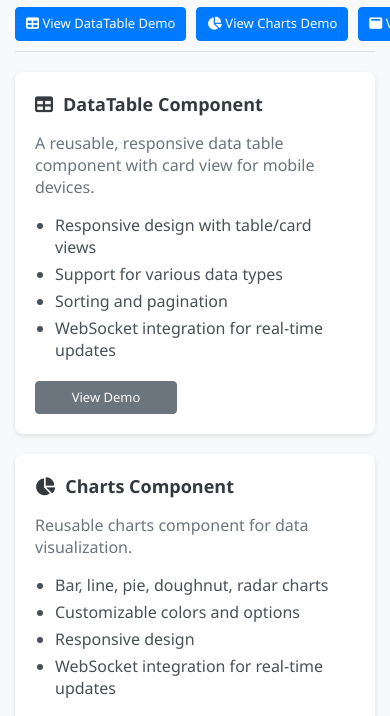
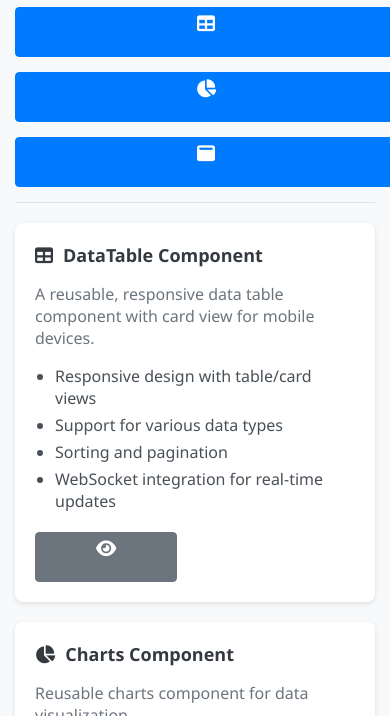
Before and after one commit to richsduk/claims-hive, a website: page index.html in a window 390 px wide. Shown: the part 116-832 px from the top of the page. Drawn offline with nearby package versions, Linux system fonts and the light colour scheme.

Commit message:
Improve responsive layout: Fix content header layout for desktop and mobile views, update button styling for better mobile experience

```diff
--- a/components/layout.css
+++ b/components/layout.css
@@ -279,15 +279,14 @@ body {
 
 .content-header {
     display: flex;
-    justify-content: space-between;
-    align-items: center;
+    flex-direction: column;
     margin-bottom: 20px;
     padding-bottom: 10px;
     border-bottom: 1px solid #dee2e6;
 }
 
 .content-header h1 {
-    margin: 0;
+    margin: 0 0 15px 0;
     font-size: 1.75rem;
     color: #343a40;
 }
@@ -295,11 +294,35 @@ body {
 .actions {
     display: flex;
     gap: 10px;
+    flex-wrap: wrap;
+}
+
+/* Desktop layout for content header */
+@media (min-width: 769px) {
+    .actions {
+        flex-direction: row;
+    }
+}
+
+/* Mobile layout for content header */
+@media (max-width: 768px) {
+    .actions {
+        flex-direction: column;
+        width: 100%;
+    }
+
+    .actions .btn,
+    .actions a.btn {
+        width: 100%;
+        margin-bottom: 5px;
+    }
 }
 
 /* Buttons */
 .btn {
-    display: inline-block;
+    display: inline-flex;
+    align-items: center;
+    justify-content: center;
     font-weight: 400;
     text-align: center;
     white-space: nowrap;
@@ -313,6 +336,30 @@ body {
     transition: color 0.15s ease-in-out, background-color 0.15s ease-in-out, border-color 0.15s ease-in-out, box-shadow 0.15s ease-in-out;
     cursor: pointer;
     text-decoration: none;
+    gap: 5px; /* Space between icon and text */
+}
+
+/* Ensure all buttons have an icon */
+.btn i {
+    font-size: 16px; /* Slightly larger icons for better visibility */
+}
+
+/* Responsive behavior for buttons */
+@media (max-width: 768px) {
+    .btn {
+        padding: 0.375rem; /* Reduce padding for icon-only buttons */
+        min-width: 36px; /* Ensure minimum width for touch targets */
+        min-height: 36px; /* Ensure minimum height for touch targets */
+    }
+
+    .btn span {
+        display: none; /* Hide text on mobile */
+    }
+
+    .btn i {
+        margin: 0; /* Remove any margin when text is hidden */
+        font-size: 18px; /* Slightly larger icons on mobile */
+    }
 }
 
 .btn:focus, .btn:hover {
--- a/components/layout.js
+++ b/components/layout.js
@@ -491,23 +491,36 @@ export default class Layout {
         const contentHeader = document.createElement('div');
         contentHeader.className = 'content-header';
 
-        let actionsHtml = '';
+        // Create title element
+        const titleElement = document.createElement('h1');
+        titleElement.textContent = title;
+        contentHeader.appendChild(titleElement);
+
+        // Create actions container if there are actions
         if (actions && actions.length > 0) {
-            actionsHtml = `
-                <div class="actions">
-                    ${actions.map(action => `
-                        <a href="#" class="btn btn-primary header-nav-link" data-target-menu-id="${action.targetMenuId}">
-                            <i class="${action.icon}"></i> ${action.text}
-                        </a>
-                    `).join('')}
-                </div>
-            `;
+            const actionsContainer = document.createElement('div');
+            actionsContainer.className = 'actions';
+
+            // Add each action button
+            actions.forEach(action => {
+                const actionLink = document.createElement('a');
+                actionLink.href = '#';
+                actionLink.className = 'btn btn-primary header-nav-link';
+                actionLink.dataset.targetMenuId = action.targetMenuId;
+
+                const icon = document.createElement('i');
+                icon.className = action.icon;
+                actionLink.appendChild(icon);
+
+                const textSpan = document.createElement('span');
+                textSpan.textContent = ' ' + action.text;
+                actionLink.appendChild(textSpan);
+
+                actionsContainer.appendChild(actionLink);
+            });
+
+            contentHeader.appendChild(actionsContainer);
         }
-
-        contentHeader.innerHTML = `
-            <h1>${title}</h1>
-            ${actionsHtml}
-        `;
 
         // Prepend the header to the content area
         this.contentArea.prepend(contentHeader);
--- a/index.html
+++ b/index.html
@@ -136,7 +136,7 @@
                     <li>Sorting and pagination</li>
                     <li>WebSocket integration for real-time updates</li>
                 </ul>
-                <a href="#" class="btn btn-secondary home-nav-link" data-target-menu-id="menu-datatable-demo">View Demo</a>
+                <a href="#" class="btn btn-secondary home-nav-link" data-target-menu-id="menu-datatable-demo"><i class="fas fa-eye"></i> <span>View Demo</span></a>
             </div>
 
             <div class="component-card">
@@ -148,7 +148,7 @@
                     <li>Responsive design</li>
                     <li>WebSocket integration for real-time updates</li>
                 </ul>
-                <a href="#" class="btn btn-secondary home-nav-link" data-target-menu-id="menu-charts-demo">View Demo</a>
+                <a href="#" class="btn btn-secondary home-nav-link" data-target-menu-id="menu-charts-demo"><i class="fas fa-eye"></i> <span>View Demo</span></a>
             </div>
 
             <div class="component-card">
@@ -160,7 +160,7 @@
                     <li>Animation options</li>
                     <li>Accessibility features</li>
                 </ul>
-                <a href="#" class="btn btn-secondary home-nav-link" data-target-menu-id="menu-modal-demo">View Demo</a>
+                <a href="#" class="btn btn-secondary home-nav-link" data-target-menu-id="menu-modal-demo"><i class="fas fa-eye"></i> <span>View Demo</span></a>
             </div>
         </div>
     </div>
@@ -190,8 +190,8 @@
                         <!-- Row details will be populated here -->
                     </div>
                     <div class="modal-footer">
-                        <button class="btn btn-secondary modal-close-btn">Close</button>
-                        <button class="btn btn-primary" id="save-changes-btn">Save Changes</button>
+                        <button class="btn btn-secondary modal-close-btn"><i class="fas fa-times"></i> <span>Close</span></button>
+                        <button class="btn btn-primary" id="save-changes-btn"><i class="fas fa-save"></i> <span>Save Changes</span></button>
                     </div>
                 </div>
             </div>
@@ -207,12 +207,12 @@
             </div>
 
             <div class="chart-types">
-                <button class="chart-type-btn active" data-type="bar">Bar Chart</button>
-                <button class="chart-type-btn" data-type="line">Line Chart</button>
-                <button class="chart-type-btn" data-type="pie">Pie Chart</button>
-                <button class="chart-type-btn" data-type="doughnut">Doughnut Chart</button>
-                <button class="chart-type-btn" data-type="radar">Radar Chart</button>
-                <button class="chart-type-btn" data-type="polarArea">Polar Area Chart</button>
+                <button class="chart-type-btn active" data-type="bar"><i class="fas fa-chart-bar"></i> <span>Bar Chart</span></button>
+                <button class="chart-type-btn" data-type="line"><i class="fas fa-chart-line"></i> <span>Line Chart</span></button>
+                <button class="chart-type-btn" data-type="pie"><i class="fas fa-chart-pie"></i> <span>Pie Chart</span></button>
+                <button class="chart-type-btn" data-type="doughnut"><i class="fas fa-circle"></i> <span>Doughnut Chart</span></button>
+                <button class="chart-type-btn" data-type="radar"><i class="fas fa-bullseye"></i> <span>Radar Chart</span></button>
+                <button class="chart-type-btn" data-type="polarArea"><i class="fas fa-circle-notch"></i> <span>Polar Area Chart</span></button>
             </div>
 
             <div class="chart-row">
--- a/styles.css
+++ b/styles.css
@@ -253,10 +253,34 @@ body {
     font-weight: 500;
     display: inline-flex; /* Align icon and text */
     align-items: center;
+    justify-content: center; /* Center content */
     gap: 5px; /* Space between icon and text */
     transition: background-color 0.2s ease, border-color 0.2s ease, color 0.2s ease;
     text-decoration: none; /* Remove underline if used as link */
     line-height: 1.5; /* Consistency */
+}
+
+/* Ensure all buttons have an icon */
+.btn i {
+    font-size: 16px; /* Slightly larger icons for better visibility */
+}
+
+/* Responsive behavior for buttons */
+@media (max-width: 768px) {
+    .btn {
+        padding: 8px; /* Reduce padding for icon-only buttons */
+        min-width: 36px; /* Ensure minimum width for touch targets */
+        min-height: 36px; /* Ensure minimum height for touch targets */
+    }
+
+    .btn span {
+        display: none; /* Hide text on mobile */
+    }
+
+    .btn i {
+        margin: 0; /* Remove any margin when text is hidden */
+        font-size: 18px; /* Slightly larger icons on mobile */
+    }
 }
 
 .btn-primary {
```
